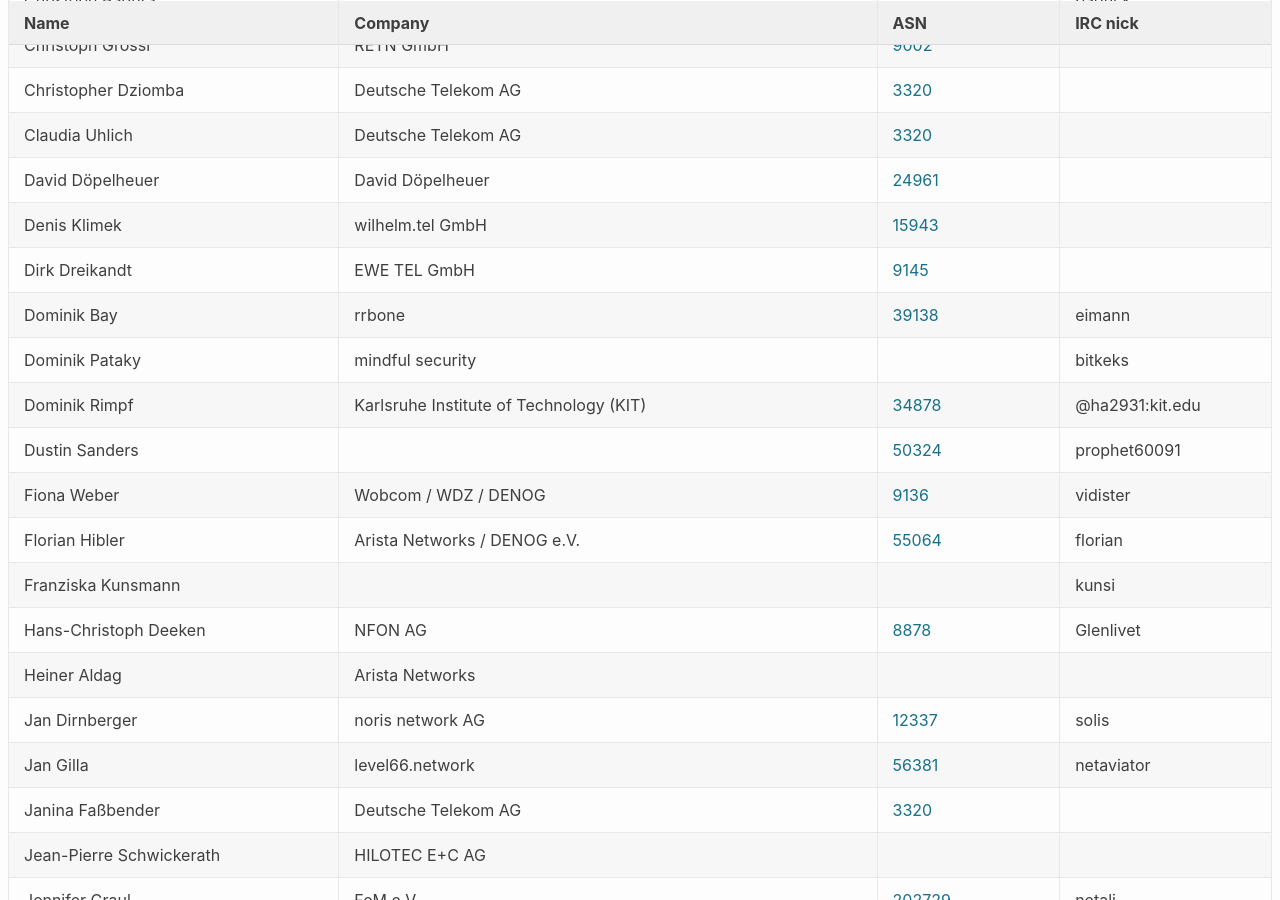
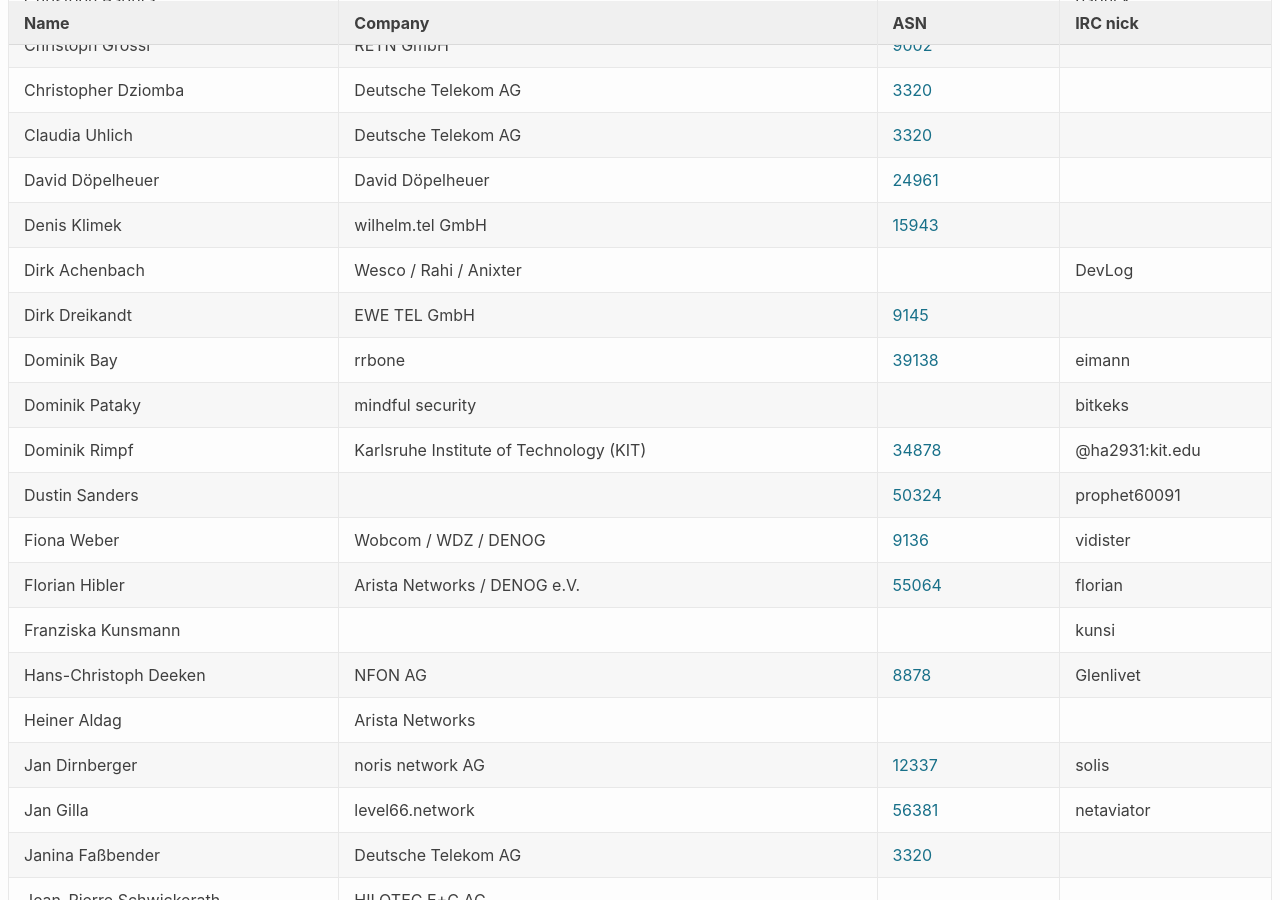
Before and after one commit to denog/pretix-attendeelist, a Jekyll site: the page built from denog15/index.md, in a window 1280 px wide and 900 px high, scrolled down 1009 px. Built offline with Jekyll 4.4.1, drawn with Linux system fonts in a browser that asks for light colours.

Commit message:
Latest data: Mon Aug 28 06:11:02 UTC 2023

```diff
--- a/_data/attendees_denog15_onsite.json
+++ b/_data/attendees_denog15_onsite.json
@@ -142,6 +142,12 @@
     "company": "wilhelm.tel GmbH",
     "irc": null,
     "asn": "15943"
+  },
+  {
+    "name": "Dirk Achenbach",
+    "company": "Wesco / Rahi / Anixter",
+    "irc": "DevLog",
+    "asn": null
   },
   {
     "name": "Dirk Dreikandt",
```
